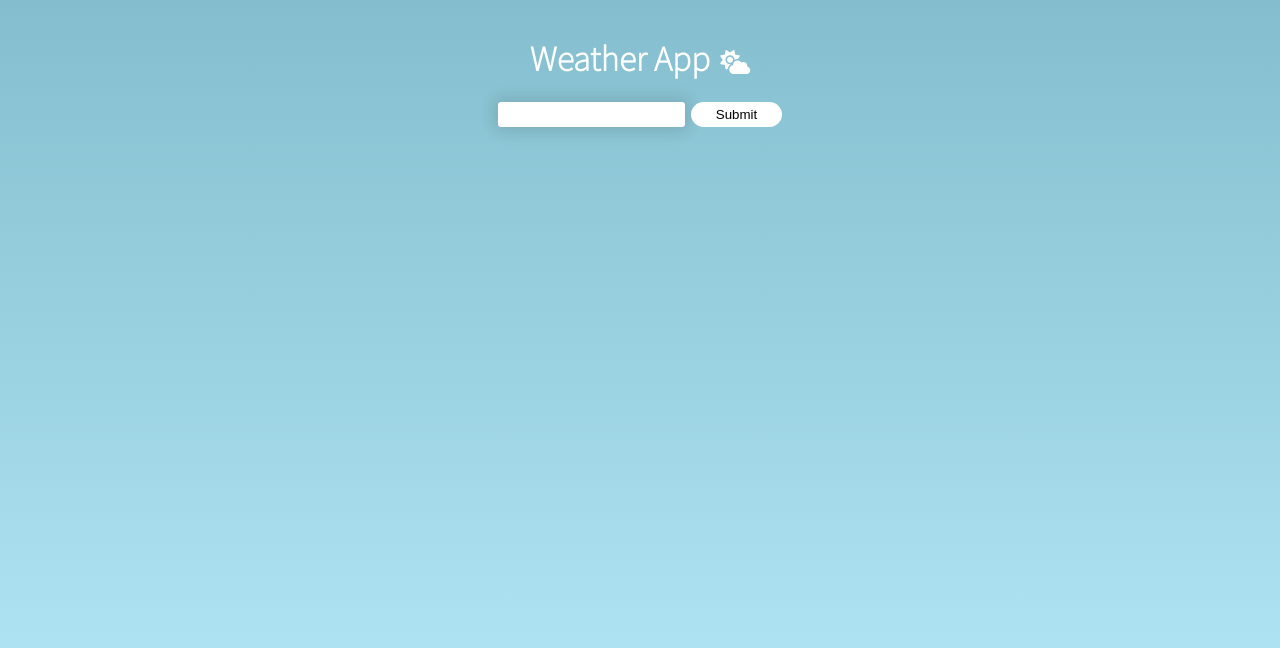
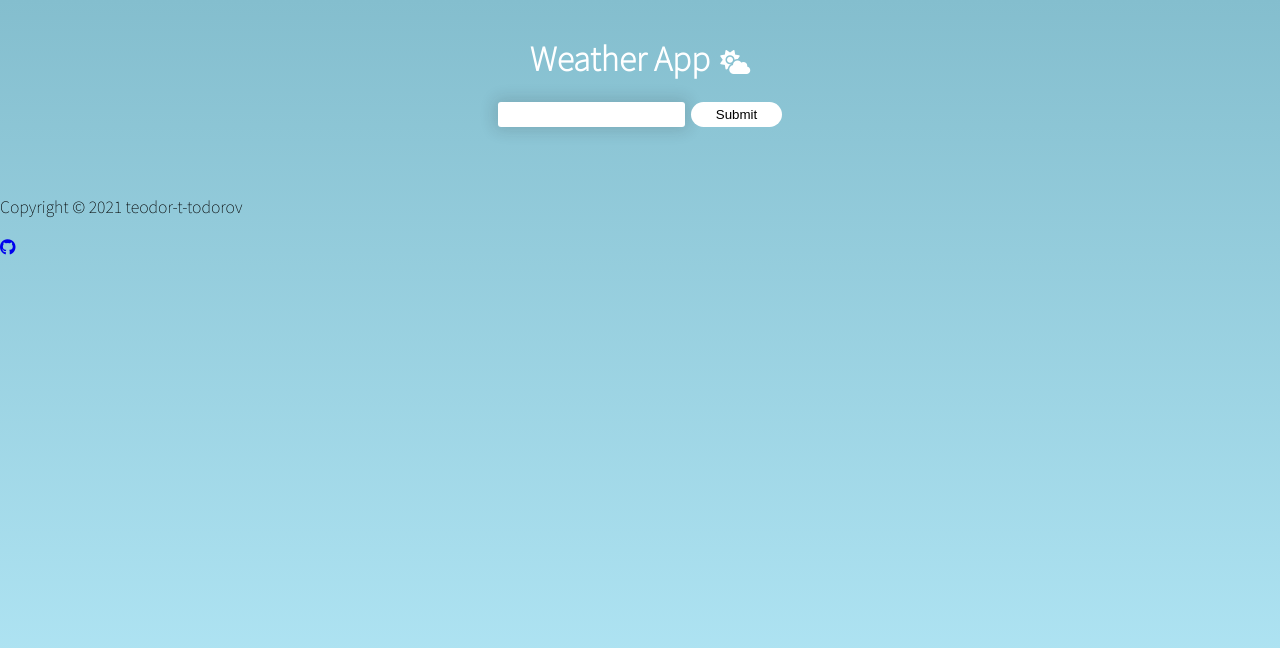
Before and after one commit to Teodor-T-Todorov/Weather-App, a website built with webpack: page dist/index.html in a window 1280 px wide. Built offline with nearby package versions, Linux system fonts and the light colour scheme.

Commit message:
Added a footer

```diff
--- a/dist/index.html
+++ b/dist/index.html
@@ -31,6 +31,13 @@
 
     </div>
 
+    <div id="footer">
+        <p class="footerText">Copyright © 2021 teodor-t-todorov</p>
+        <a href="https://github.com/Teodor-T-Todorov" target="_blank">
+            <i class="fab fa-github" aria-hidden="true"></i>
+        </a>
+    </div>
+
     <script src="main.js"></script>
 </body>
 </html>
```
